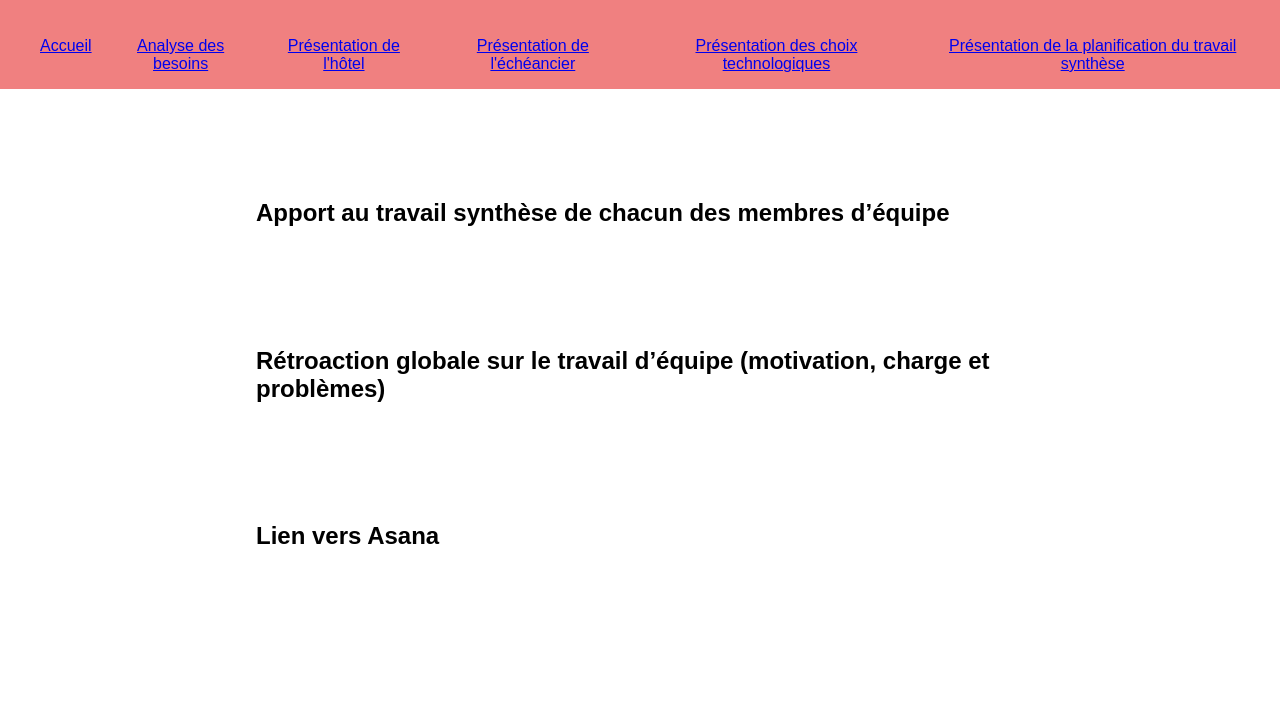
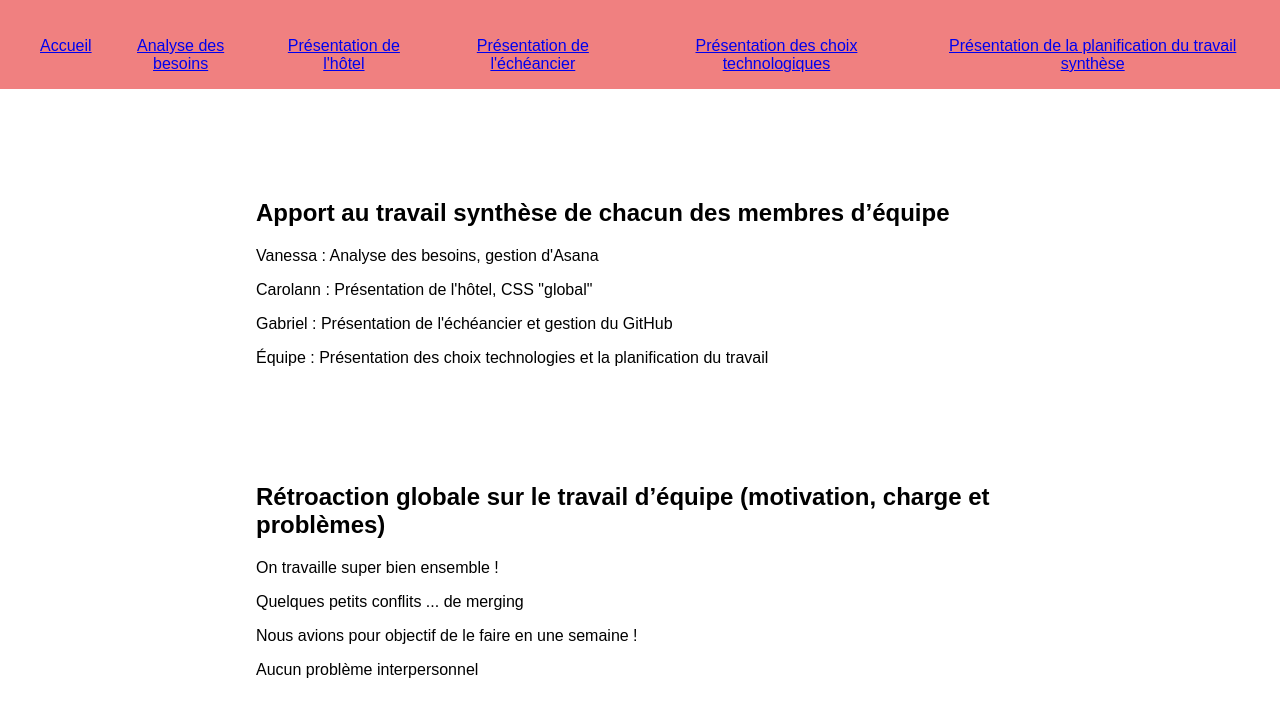
Before and after one commit to gabrielrheaume/Synthese_VanessaA_CarolannT_GabrielR, a plain HTML site: page Synthese_VanessaA_CarolannT_GabrielR/TemplateSynthèse/planif.html in a window 1280 px wide. Shown: the part 79-800 px from the top of the page. Drawn offline with Linux system fonts and the light colour scheme.

Commit message:
planif complété

```diff
--- a/Synthese_VanessaA_CarolannT_GabrielR/TemplateSynthèse/planif.html
+++ b/Synthese_VanessaA_CarolannT_GabrielR/TemplateSynthèse/planif.html
@@ -24,12 +24,21 @@
     <main>
         <section>
             <h2>Apport au travail synthèse de chacun des membres d’équipe</h2>
+            <p>Vanessa : Analyse des besoins, gestion d'Asana</p>
+            <p>Carolann : Présentation de l'hôtel, CSS "global"</p>
+            <p>Gabriel : Présentation de l'échéancier et gestion du GitHub</p>
+            <p>Équipe : Présentation des choix technologies et la planification du travail</p>
         </section>
         <section>
             <h2>Rétroaction globale sur le travail d’équipe (motivation, charge et problèmes)</h2>
+            <p>On travaille super bien ensemble !</p>
+            <p>Quelques petits conflits ... de merging</p>
+            <p>Nous avions pour objectif de le faire en une semaine !</p>
+            <p>Aucun problème interpersonnel</p>
         </section>
         <section>
             <h2>Lien vers Asana</h2>
+            <p>https://app.asana.com/0/1204017167413105/1204017167413105</p>
         </section>
     </main>
 </body>
```
